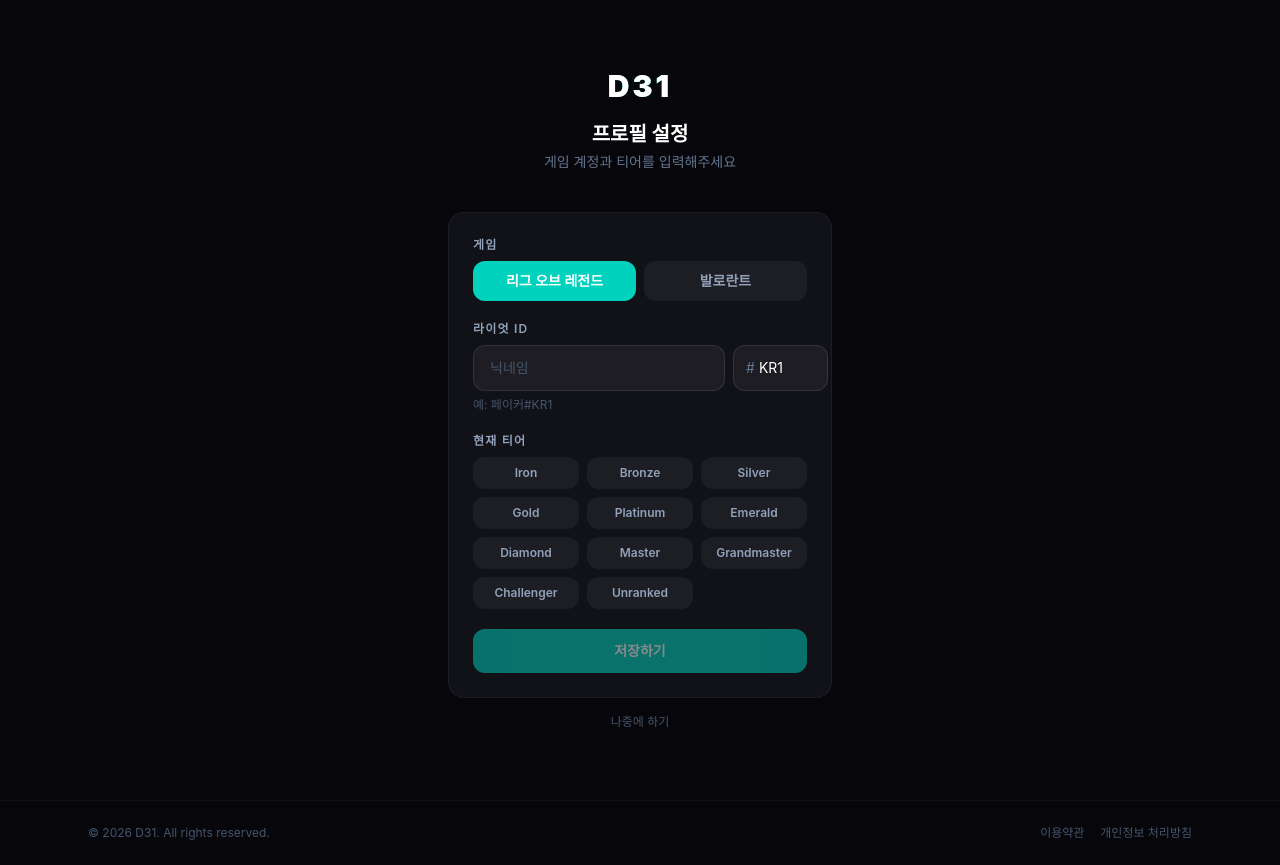
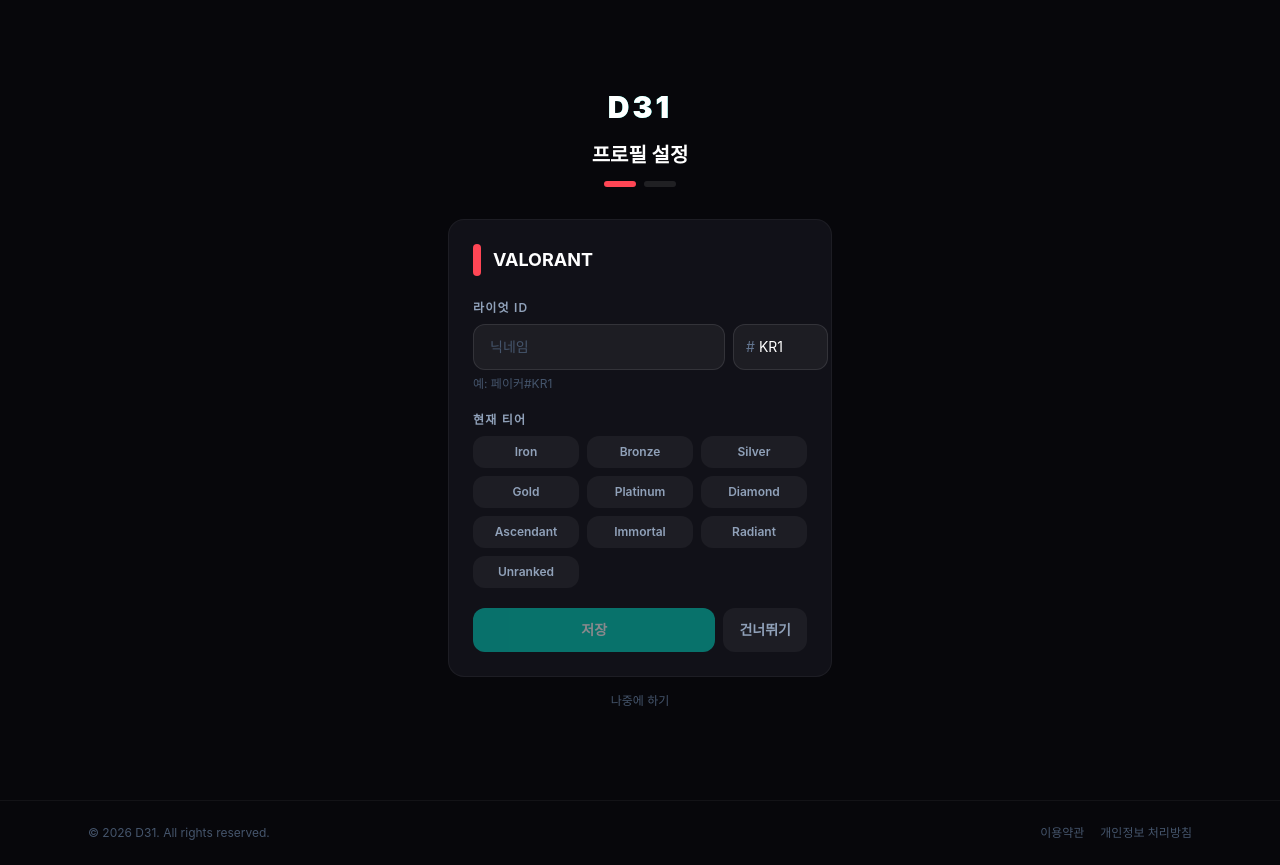
Before and after one commit to D31-Maxverstappen/scrim-platform, a Next.js app: page /onboarding in a window 1280 px wide. Built offline with nearby package versions, Linux system fonts and the light colour scheme.

Commit message:
feat: 발로/롤 각각 프로필 등록 + 대시보드 카드에서 V/L 아이콘 토글

```diff
--- a/src/app/api/riot/verify/route.ts
+++ b/src/app/api/riot/verify/route.ts
@@ -18,6 +18,11 @@ export async function POST(req: NextRequest) {
   const { data: { user } } = await supabase.auth.getUser()
   if (!user) return NextResponse.json({ error: '로그인이 필요해요.' }, { status: 401 })
 
+  // 게임별 분리 저장
+  const gameFields = gameType === 'valorant'
+    ? { val_gamename: gameName, val_tagline: tagLine, val_tier: tier ?? null }
+    : { lol_gamename: gameName, lol_tagline: tagLine, lol_tier: tier ?? null }
+
   await supabase.from('users').upsert({
     id: user.id,
     summoner_name: `${gameName}#${tagLine}`,
@@ -26,6 +31,7 @@ export async function POST(req: NextRequest) {
     riot_tagline: tagLine,
     game_type: gameType,
     tier: tier ?? null,
+    ...gameFields,
   }, { onConflict: 'id' })
 
   return NextResponse.json({ success: true, account })
--- a/src/app/dashboard/page.tsx
+++ b/src/app/dashboard/page.tsx
@@ -2,6 +2,7 @@ import { createClient } from '@/lib/supabase/server'
 import { redirect } from 'next/navigation'
 import Navbar from '@/components/Navbar'
 import AvatarUpload from '@/components/AvatarUpload'
+import ProfileCard from '@/components/ProfileCard'
 
 const TIER_COLOR: Record<string, string> = {
   Iron: '#6b7280', Bronze: '#92400e', Silver: '#94a3b8', Gold: '#f59e0b',
@@ -43,32 +44,17 @@ export default async function DashboardPage() {
           <aside className="w-64 shrink-0 flex flex-col gap-3">
 
             {/* 내 프로필 카드 */}
-            <div className="bg-[#13131f] border border-white/5 rounded-xl overflow-hidden">
-              <div className="h-16 bg-gradient-to-r from-[#003d38]/60 to-[#001a17]/40" />
-              <div className="px-4 pb-4 -mt-8">
-                <AvatarUpload
-                  userId={user.id}
-                  initialUrl={profile?.avatar_url ?? null}
-                  initials={profile?.riot_gamename?.[0]?.toUpperCase() ?? user.email?.[0]?.toUpperCase() ?? '?'}
-                />
-                <div className="mt-2">
-                  <p className="text-white font-bold text-sm">
-                    {profile?.riot_gamename ?? user.email?.split('@')[0]}
-                    {profile?.riot_tagline && <span className="text-slate-500 font-normal text-xs"> #{profile.riot_tagline}</span>}
-                  </p>
-                  <div className="flex items-center gap-2 mt-1">
-                    {profile?.game_type && (
-                      <span className="text-xs font-bold px-2 py-0.5 rounded" style={{ color: GAME_COLOR[profile.game_type], background: GAME_COLOR[profile.game_type] + '22' }}>
-                        {GAME_LABEL[profile.game_type]}
-                      </span>
-                    )}
-                    {profile?.tier && (
-                      <span className="text-xs font-bold" style={{ color: tierColor }}>{profile.tier}</span>
-                    )}
-                  </div>
-                </div>
-              </div>
-            </div>
+            <ProfileCard
+              userId={user.id}
+              avatarUrl={profile?.avatar_url ?? null}
+              valGamename={profile?.val_gamename ?? profile?.riot_gamename ?? null}
+              valTagline={profile?.val_tagline ?? profile?.riot_tagline ?? null}
+              valTier={profile?.val_tier ?? (profile?.game_type === 'valorant' ? profile?.tier : null) ?? null}
+              lolGamename={profile?.lol_gamename ?? (profile?.game_type === 'lol' ? profile?.riot_gamename : null) ?? null}
+              lolTagline={profile?.lol_tagline ?? (profile?.game_type === 'lol' ? profile?.riot_tagline : null) ?? null}
+              lolTier={profile?.lol_tier ?? (profile?.game_type === 'lol' ? profile?.tier : null) ?? null}
+              primaryGame={profile?.game_type ?? null}
+            />
 
             {/* 매너 점수 */}
             <div className="bg-[#13131f] border border-white/5 rounded-xl p-4">
--- a/src/app/onboarding/page.tsx
+++ b/src/app/onboarding/page.tsx
@@ -3,102 +3,45 @@
 import { useState } from 'react'
 import { useRouter } from 'next/navigation'
 
-const GAMES = [
-  { value: 'lol', label: '리그 오브 레전드', tag: 'KR1' },
-  { value: 'valorant', label: '발로란트', tag: 'KR1' },
-]
+const LOL_TIERS = ['Iron', 'Bronze', 'Silver', 'Gold', 'Platinum', 'Emerald', 'Diamond', 'Master', 'Grandmaster', 'Challenger', 'Unranked']
+const VAL_TIERS = ['Iron', 'Bronze', 'Silver', 'Gold', 'Platinum', 'Diamond', 'Ascendant', 'Immortal', 'Radiant', 'Unranked']
 
-const LOL_TIERS = [
-  'Iron', 'Bronze', 'Silver', 'Gold', 'Platinum', 'Emerald', 'Diamond', 'Master', 'Grandmaster', 'Challenger', 'Unranked',
-]
+type GameProfile = { gameName: string; tagLine: string; tier: string }
 
-const VAL_TIERS = [
-  'Iron', 'Bronze', 'Silver', 'Gold', 'Platinum', 'Diamond', 'Ascendant', 'Immortal', 'Radiant', 'Unranked',
-]
-
-export default function OnboardingPage() {
-  const router = useRouter()
-  const [game, setGame] = useState('lol')
-  const [gameName, setGameName] = useState('')
-  const [tagLine, setTagLine] = useState('KR1')
-  const [tier, setTier] = useState('')
+function GameForm({
+  gameType, color, label, tiers, onSave, onSkip, saved,
+}: {
+  gameType: string; color: string; label: string; tiers: string[]
+  onSave: (p: GameProfile) => void; onSkip: () => void; saved: GameProfile | null
+}) {
+  const [gameName, setGameName] = useState(saved?.gameName ?? '')
+  const [tagLine, setTagLine] = useState(saved?.tagLine ?? 'KR1')
+  const [tier, setTier] = useState(saved?.tier ?? '')
   const [loading, setLoading] = useState(false)
   const [error, setError] = useState('')
-  const [done, setDone] = useState(false)
 
-  const tiers = game === 'lol' ? LOL_TIERS : VAL_TIERS
-
-  const handleSubmit = async () => {
+  const handleSave = async () => {
     if (!gameName.trim() || !tier) return
-    setLoading(true)
-    setError('')
-
+    setLoading(true); setError('')
     const res = await fetch('/api/riot/verify', {
       method: 'POST',
       headers: { 'Content-Type': 'application/json' },
-      body: JSON.stringify({ gameName: gameName.trim(), tagLine: tagLine.trim(), gameType: game, tier }),
+      body: JSON.stringify({ gameName: gameName.trim(), tagLine: tagLine.trim(), gameType, tier }),
     })
     const data = await res.json()
     setLoading(false)
-
     if (!res.ok) setError(data.error)
-    else setDone(true)
-  }
-
-  if (done) {
-    return (
-      <div className="min-h-screen bg-[#07070b] flex items-center justify-center px-6">
-        <div className="w-full max-w-sm text-center">
-          <div className="w-16 h-16 rounded-full bg-green-500/20 flex items-center justify-center mx-auto mb-6">
-            <svg className="w-8 h-8 text-green-400" fill="none" stroke="currentColor" viewBox="0 0 24 24">
-              <path strokeLinecap="round" strokeLinejoin="round" strokeWidth={2} d="M5 13l4 4L19 7" />
-            </svg>
-          </div>
-          <h2 className="text-white font-bold text-xl mb-2">연동 완료!</h2>
-          <p className="text-slate-500 text-sm mb-8">{gameName}#{tagLine} · {tier}</p>
-          <button
-            onClick={() => router.replace('/dashboard')}
-            className="w-full bg-[#00D2BE] hover:bg-[#00a896] text-white font-bold py-3 rounded-xl transition"
-          >
-            대시보드로 이동 →
-          </button>
-        </div>
-      </div>
-    )
+    else onSave({ gameName: gameName.trim(), tagLine: tagLine.trim(), tier })
   }
 
   return (
-    <div className="min-h-screen bg-[#07070b] flex items-center justify-center px-6">
-      <div className="w-full max-w-sm">
-
-        <div className="text-center mb-10">
-          <span className="text-white font-black text-3xl tracking-widest bg-gradient-to-r from-[#00D2BE] to-[#00edd6] bg-clip-text text-transparent">D31</span>
-          <h1 className="text-white font-bold text-xl mt-4 mb-1">프로필 설정</h1>
-          <p className="text-slate-500 text-sm">게임 계정과 티어를 입력해주세요</p>
+    <div className="flex flex-col gap-5">
+      <div className="flex items-center gap-3 mb-1">
+        <div className="w-2 h-8 rounded-full" style={{ background: color }} />
+        <h2 className="text-white font-bold text-lg">{label}</h2>
+        {saved && <span className="text-xs bg-green-500/20 text-green-400 px-2 py-0.5 rounded-full">저장됨 ✓</span>}
       </div>
 
-        <div className="bg-[#111118] border border-white/5 rounded-2xl p-6 flex flex-col gap-5">
-
-          {/* 게임 선택 */}
-          <div>
-            <label className="text-slate-400 text-xs font-semibold uppercase tracking-widest block mb-2">게임</label>
-            <div className="grid grid-cols-2 gap-2">
-              {GAMES.map((g) => (
-                <button
-                  key={g.value}
-                  type="button"
-                  onClick={() => { setGame(g.value); setTagLine(g.tag); setTier('') }}
-                  className={`py-2.5 rounded-xl text-sm font-semibold transition ${
-                    game === g.value ? 'bg-[#00D2BE] text-white' : 'bg-white/5 text-slate-400 hover:bg-white/10'
-                  }`}
-                >
-                  {g.label}
-                </button>
-              ))}
-            </div>
-          </div>
-
-          {/* 라이엇 ID */}
       <div>
         <label className="text-slate-400 text-xs font-semibold uppercase tracking-widest block mb-2">라이엇 ID</label>
         <div className="flex gap-2">
@@ -120,42 +63,98 @@ export default function OnboardingPage() {
         <p className="text-slate-600 text-xs mt-1.5">예: 페이커#KR1</p>
       </div>
 
-          {/* 티어 선택 */}
       <div>
         <label className="text-slate-400 text-xs font-semibold uppercase tracking-widest block mb-2">현재 티어</label>
         <div className="grid grid-cols-3 gap-2">
           {tiers.map((t) => (
-                <button
-                  key={t}
-                  type="button"
-                  onClick={() => setTier(t)}
-                  className={`py-2 rounded-xl text-xs font-semibold transition ${
-                    tier === t ? 'bg-[#00D2BE] text-white' : 'bg-white/5 text-slate-400 hover:bg-white/10'
-                  }`}
-                >
+            <button key={t} type="button" onClick={() => setTier(t)}
+              className={`py-2 rounded-xl text-xs font-semibold transition ${tier === t ? 'bg-[#00D2BE] text-white' : 'bg-white/5 text-slate-400 hover:bg-white/10'}`}>
               {t}
             </button>
           ))}
         </div>
       </div>
 
-          {error && (
-            <p className="text-red-400 text-sm bg-red-500/10 border border-red-500/20 rounded-xl px-4 py-3">{error}</p>
-          )}
+      {error && <p className="text-red-400 text-sm bg-red-500/10 border border-red-500/20 rounded-xl px-4 py-3">{error}</p>}
 
+      <div className="flex gap-2">
         <button
-            onClick={handleSubmit}
+          onClick={handleSave}
           disabled={loading || !gameName.trim() || !tier}
-            className="w-full bg-[#00D2BE] hover:bg-[#00a896] disabled:opacity-50 text-white font-bold py-3 rounded-xl transition text-sm"
+          className="flex-1 bg-[#00D2BE] hover:bg-[#00a896] disabled:opacity-50 text-white font-bold py-3 rounded-xl transition text-sm"
         >
-            {loading ? '저장 중...' : '저장하기'}
+          {loading ? '저장 중...' : '저장'}
+        </button>
+        <button onClick={onSkip} className="px-4 py-3 bg-white/5 hover:bg-white/10 text-slate-400 text-sm font-semibold rounded-xl transition">
+          건너뛰기
         </button>
       </div>
+    </div>
+  )
+}
 
-        <button
-          onClick={() => router.replace('/dashboard')}
-          className="w-full text-center text-slate-600 text-xs mt-4 hover:text-slate-400 transition"
-        >
+export default function OnboardingPage() {
+  const router = useRouter()
+  const [step, setStep] = useState<'val' | 'lol' | 'done'>('val')
+  const [valProfile, setValProfile] = useState<GameProfile | null>(null)
+  const [lolProfile, setLolProfile] = useState<GameProfile | null>(null)
+
+  const handleValSave = (p: GameProfile) => { setValProfile(p); setStep('lol') }
+  const handleLolSave = (p: GameProfile) => { setLolProfile(p); setStep('done') }
+
+  if (step === 'done') {
+    return (
+      <div className="min-h-screen bg-[#07070b] flex items-center justify-center px-6">
+        <div className="w-full max-w-sm text-center">
+          <div className="w-16 h-16 rounded-full bg-green-500/20 flex items-center justify-center mx-auto mb-6">
+            <svg className="w-8 h-8 text-green-400" fill="none" stroke="currentColor" viewBox="0 0 24 24">
+              <path strokeLinecap="round" strokeLinejoin="round" strokeWidth={2} d="M5 13l4 4L19 7" />
+            </svg>
+          </div>
+          <h2 className="text-white font-bold text-xl mb-4">설정 완료!</h2>
+          <div className="flex flex-col gap-2 mb-8 text-sm">
+            {valProfile && <p className="text-[#ff4655]">VALORANT · {valProfile.gameName}#{valProfile.tagLine} · {valProfile.tier}</p>}
+            {lolProfile && <p className="text-[#c89b3c]">League of Legends · {lolProfile.gameName}#{lolProfile.tagLine} · {lolProfile.tier}</p>}
+            {!valProfile && !lolProfile && <p className="text-slate-500">나중에 프로필에서 등록할 수 있어요</p>}
+          </div>
+          <button onClick={() => router.replace('/dashboard')} className="w-full bg-[#00D2BE] hover:bg-[#00a896] text-white font-bold py-3 rounded-xl transition">
+            대시보드로 이동 →
+          </button>
+        </div>
+      </div>
+    )
+  }
+
+  return (
+    <div className="min-h-screen bg-[#07070b] flex items-center justify-center px-6">
+      <div className="w-full max-w-sm">
+        <div className="text-center mb-8">
+          <span className="text-white font-black text-3xl tracking-widest bg-gradient-to-r from-[#00D2BE] to-[#00edd6] bg-clip-text text-transparent">D31</span>
+          <h1 className="text-white font-bold text-xl mt-4 mb-1">프로필 설정</h1>
+          <div className="flex items-center justify-center gap-2 mt-3">
+            <div className={`w-8 h-1.5 rounded-full transition-all ${step === 'val' ? 'bg-[#ff4655]' : 'bg-[#ff4655]/80'}`} />
+            <div className={`w-8 h-1.5 rounded-full transition-all ${step === 'lol' ? 'bg-[#c89b3c]' : 'bg-white/10'}`} />
+          </div>
+        </div>
+
+        <div className="bg-[#111118] border border-white/5 rounded-2xl p-6">
+          {step === 'val' && (
+            <GameForm
+              gameType="valorant" color="#ff4655" label="VALORANT"
+              tiers={VAL_TIERS} saved={valProfile}
+              onSave={handleValSave} onSkip={() => setStep('lol')}
+            />
+          )}
+          {step === 'lol' && (
+            <GameForm
+              gameType="lol" color="#c89b3c" label="League of Legends"
+              tiers={LOL_TIERS} saved={lolProfile}
+              onSave={handleLolSave} onSkip={() => setStep('done')}
+            />
+          )}
+        </div>
+
+        <button onClick={() => router.replace('/dashboard')} className="w-full text-center text-slate-600 text-xs mt-4 hover:text-slate-400 transition">
           나중에 하기
         </button>
       </div>
--- /dev/null
+++ b/src/components/ProfileCard.tsx
@@ -0,0 +1,126 @@
+'use client'
+
+import { useState } from 'react'
+import AvatarUpload from './AvatarUpload'
+
+const TIER_COLOR: Record<string, string> = {
+  Iron: '#6b7280', Bronze: '#92400e', Silver: '#94a3b8', Gold: '#f59e0b',
+  Platinum: '#2dd4bf', Emerald: '#10b981', Diamond: '#60a5fa',
+  Master: '#a78bfa', Grandmaster: '#f87171', Challenger: '#fde68a',
+  Ascendant: '#34d399', Immortal: '#fb7185', Radiant: '#fef08a', Unranked: '#374151',
+}
+
+function tierColor(tier: string | null) {
+  if (!tier) return '#6b7280'
+  return TIER_COLOR[tier.split(' ')[0]] ?? '#6b7280'
+}
+
+// V 아이콘 (발로란트)
+function ValorantIcon({ active }: { active: boolean }) {
+  return (
+    <div className={`w-7 h-7 rounded-md flex items-center justify-center transition ${active ? 'opacity-100' : 'opacity-30 hover:opacity-60'}`}
+      style={{ background: active ? '#ff455522' : 'rgba(255,255,255,0.05)', border: `1.5px solid ${active ? '#ff4655' : 'transparent'}` }}>
+      <svg viewBox="0 0 16 16" width="14" height="14" fill="none">
+        <path d="M2 3.5 L8 13 L14 3.5 L11 3.5 L8 9 L5 3.5 Z" fill="#ff4655"/>
+      </svg>
+    </div>
+  )
+}
+
+// L 아이콘 (롤)
+function LolIcon({ active }: { active: boolean }) {
+  return (
+    <div className={`w-7 h-7 rounded-md flex items-center justify-center transition ${active ? 'opacity-100' : 'opacity-30 hover:opacity-60'}`}
+      style={{ background: active ? '#c89b3c22' : 'rgba(255,255,255,0.05)', border: `1.5px solid ${active ? '#c89b3c' : 'transparent'}` }}>
+      <span style={{ color: '#c89b3c', fontSize: '11px', fontWeight: 900, lineHeight: 1 }}>L</span>
+    </div>
+  )
+}
+
+type Props = {
+  userId: string
+  avatarUrl: string | null
+  valGamename: string | null
+  valTagline: string | null
+  valTier: string | null
+  lolGamename: string | null
+  lolTagline: string | null
+  lolTier: string | null
+  primaryGame: 'valorant' | 'lol' | null
+}
+
+export default function ProfileCard({
+  userId, avatarUrl,
+  valGamename, valTagline, valTier,
+  lolGamename, lolTagline, lolTier,
+  primaryGame,
+}: Props) {
+  const hasVal = !!valGamename
+  const hasLol = !!lolGamename
+
+  const defaultGame = primaryGame === 'lol' && hasLol ? 'lol'
+    : primaryGame === 'valorant' && hasVal ? 'valorant'
+    : hasVal ? 'valorant' : hasLol ? 'lol' : null
+
+  const [activeGame, setActiveGame] = useState<'valorant' | 'lol' | null>(defaultGame)
+
+  const gamename = activeGame === 'valorant' ? valGamename : activeGame === 'lol' ? lolGamename : null
+  const tagline = activeGame === 'valorant' ? valTagline : activeGame === 'lol' ? lolTagline : null
+  const tier = activeGame === 'valorant' ? valTier : activeGame === 'lol' ? lolTier : null
+  const gameColor = activeGame === 'valorant' ? '#ff4655' : activeGame === 'lol' ? '#c89b3c' : '#00D2BE'
+
+  return (
+    <div className="bg-[#13131f] border border-white/5 rounded-xl overflow-hidden">
+      {/* 상단 배너 + 게임 아이콘 */}
+      <div className="h-14 relative" style={{ background: `linear-gradient(135deg, ${gameColor}22, transparent)` }}>
+        <div className="absolute top-2.5 right-3 flex items-center gap-1.5">
+          {hasVal && (
+            <button onClick={() => setActiveGame('valorant')}>
+              <ValorantIcon active={activeGame === 'valorant'} />
+            </button>
+          )}
+          {hasLol && (
+            <button onClick={() => setActiveGame('lol')}>
+              <LolIcon active={activeGame === 'lol'} />
+            </button>
+          )}
+        </div>
+      </div>
+
+      <div className="px-4 pb-4 -mt-7">
+        <AvatarUpload
+          userId={userId}
+          initialUrl={avatarUrl}
+          initials={gamename?.[0]?.toUpperCase() ?? '?'}
+        />
+        <div className="mt-2">
+          {gamename ? (
+            <>
+              <p className="text-white font-bold text-sm leading-tight">
+                {gamename}
+                {tagline && <span className="text-slate-500 font-normal text-xs"> #{tagline}</span>}
+              </p>
+              {tier && (
+                <p className="text-xs font-bold mt-1" style={{ color: tierColor(tier) }}>
+                  {tier}
+                </p>
+              )}
+            </>
+          ) : (
+            <div>
+              <p className="text-slate-500 text-xs">게임 미등록</p>
+              <a href="/onboarding" className="text-[#00D2BE] text-xs hover:underline">연동하기 →</a>
+            </div>
+          )}
+
+          {/* 두 게임 모두 없을 때 */}
+          {!hasVal && !hasLol && (
+            <a href="/onboarding" className="mt-2 block text-center bg-[#00D2BE] hover:bg-[#00a896] text-white text-xs font-bold py-1.5 rounded-lg transition">
+              라이엇 계정 연동
+            </a>
+          )}
+        </div>
+      </div>
+    </div>
+  )
+}
```
Lines whose indentation alone changed are shown as unchanged.
